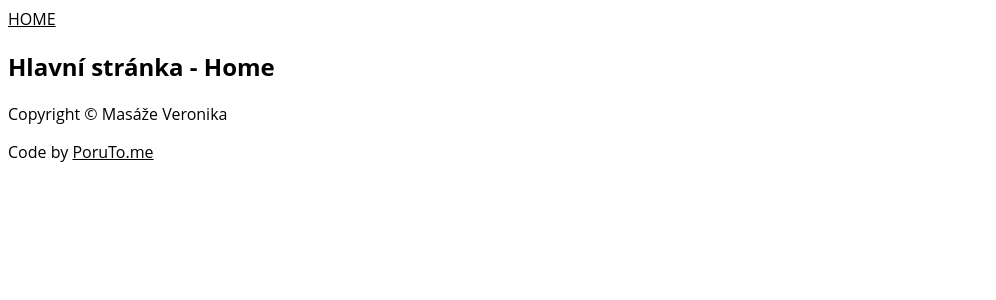
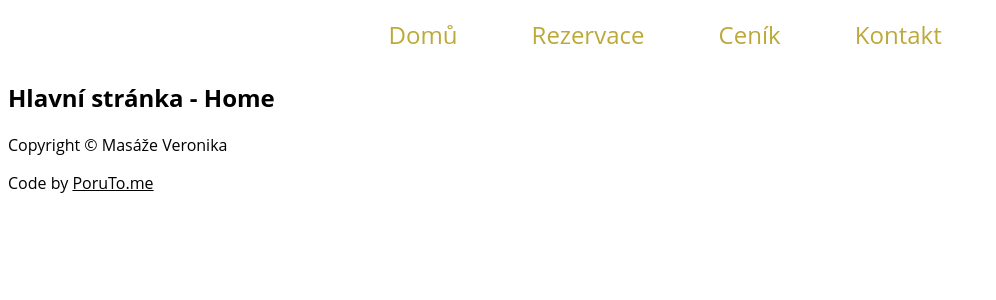
Before and after one commit to poruto/web-flask-masazedom.cz, a Flask app: page / in a window 1280 px wide. Shown: the top 300 px of the page, without its empty margins (0-996 px from the left). Run offline with Flask 3, Linux system fonts and the light colour scheme.

Commit message:
Added nav

```diff
--- a/static/styles.css
+++ b/static/styles.css
@@ -3,3 +3,27 @@
     font-family: 'Open Sans', sans-serif;
     color: black;
 }
+
+nav
+{
+    text-align: center;
+}
+
+.nav_a
+{
+    display: inline-block;
+    text-decoration: none;
+    color: rgb(189, 169, 58);
+    margin-left: 50px;
+    padding: 10px;
+    border-radius: 5px;
+    font-size: 150%;
+
+    transition: color 1.0s ease-out, background-color 1.0s ease-out;
+}
+
+.nav_a:hover
+{
+    color: rgb(97, 94, 77);
+    background-color: rgb(199, 197, 188, 0.44);
+}
--- a/templates/nav.html
+++ b/templates/nav.html
@@ -1,3 +1,8 @@
 <nav>
-    <a class="nav_a" id="home" href=" {{ url_for('index') }}">HOME</a>
+    <div class="nav_box">
+        <a class="nav_a" id="home" href=" {{ url_for('index') }}">Domů</a>
+        <a class="nav_a" id="home" href=" {{ url_for('index') }}">Rezervace</a>
+        <a class="nav_a" id="home" href=" {{ url_for('index') }}">Ceník</a>
+        <a class="nav_a" id="home" href=" {{ url_for('index') }}">Kontakt</a>
+    </div>
  </nav>
```
